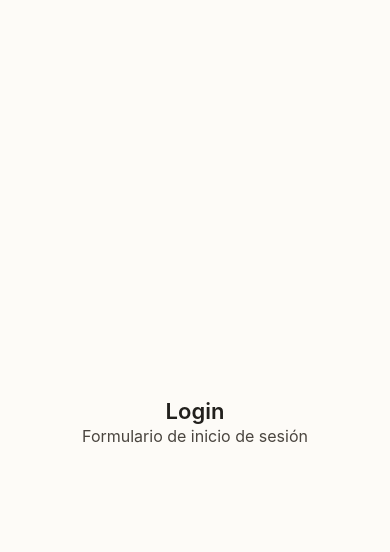
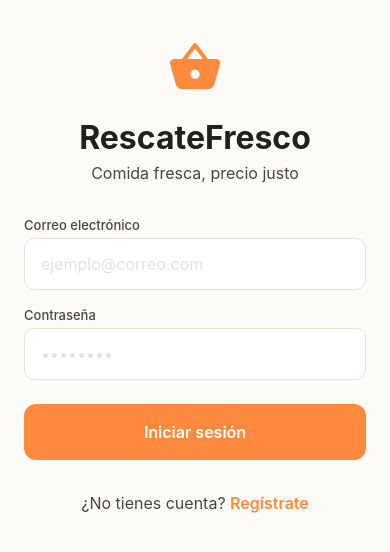
Before and after one commit to Elsnight/Movil-UEA, a React Native app: screen /Login in a window 390 px wide. Shown: the top 552 px of the page. Built offline with nearby package versions, Linux system fonts and the light colour scheme; no server answers.

Commit message:
feat: refactor navigation types and implement LoginScreen with form validation

```diff
--- a/src/navigation/AuthStack.tsx
+++ b/src/navigation/AuthStack.tsx
@@ -1,11 +1,7 @@
 import { createNativeStackNavigator } from '@react-navigation/native-stack';
 import { LoginScreen } from '../screens/auth/LoginScreen';
 import { RegistroScreen } from '../screens/auth/RegistroScreen';
-
-export type AuthStackParamList = {
-  Login: undefined;
-  Registro: undefined;
-};
+import type { AuthStackParamList } from './types';
 
 const Stack = createNativeStackNavigator<AuthStackParamList>();
 
--- a/src/navigation/ComercianteTabs.tsx
+++ b/src/navigation/ComercianteTabs.tsx
@@ -4,12 +4,7 @@ import { color, typography } from '../theme/tokens';
 import { MisOfertasScreen } from '../screens/comerciante/MisOfertasScreen';
 import { PublicarOfertaScreen } from '../screens/comerciante/PublicarOfertaScreen';
 import { ValidarRetiroScreen } from '../screens/comerciante/ValidarRetiroScreen';
-
-export type ComercianteTabParamList = {
-  MisOfertas: undefined;
-  Publicar: undefined;
-  ValidarRetiro: undefined;
-};
+import type { ComercianteTabParamList } from './types';
 
 const Tab = createBottomTabNavigator<ComercianteTabParamList>();
 
--- a/src/navigation/ConsumidorTabs.tsx
+++ b/src/navigation/ConsumidorTabs.tsx
@@ -3,11 +3,7 @@ import { Ionicons } from '@expo/vector-icons';
 import { color, typography } from '../theme/tokens';
 import { ExplorarOfertasScreen } from '../screens/consumidor/ExplorarOfertasScreen';
 import { MisReservasScreen } from '../screens/consumidor/MisReservasScreen';
-
-export type ConsumidorTabParamList = {
-  Explorar: undefined;
-  MisReservas: undefined;
-};
+import type { ConsumidorTabParamList } from './types';
 
 const Tab = createBottomTabNavigator<ConsumidorTabParamList>();
 
--- a/src/navigation/RootNavigator.tsx
+++ b/src/navigation/RootNavigator.tsx
@@ -5,12 +5,7 @@ import { AuthStack } from './AuthStack';
 import { ConsumidorTabs } from './ConsumidorTabs';
 import { ComercianteTabs } from './ComercianteTabs';
 import { color } from '../theme/tokens';
-
-export type RootStackParamList = {
-  Auth: undefined;
-  Consumidor: undefined;
-  Comerciante: undefined;
-};
+import type { RootStackParamList } from './types';
 
 const Stack = createNativeStackNavigator<RootStackParamList>();
 
--- /dev/null
+++ b/src/navigation/types.ts
@@ -0,0 +1,21 @@
+export type AuthStackParamList = {
+  Login: undefined;
+  Registro: undefined;
+};
+
+export type ConsumidorTabParamList = {
+  Explorar: undefined;
+  MisReservas: undefined;
+};
+
+export type ComercianteTabParamList = {
+  MisOfertas: undefined;
+  Publicar: undefined;
+  ValidarRetiro: undefined;
+};
+
+export type RootStackParamList = {
+  Auth: undefined;
+  Consumidor: undefined;
+  Comerciante: undefined;
+};
--- a/src/screens/auth/LoginScreen.tsx
+++ b/src/screens/auth/LoginScreen.tsx
@@ -1,14 +1,233 @@
-import { View, Text } from 'react-native';
-import { color, spacing, typography } from '../../theme/tokens';
+import { useState } from 'react';
+import {
+  View,
+  Text,
+  TextInput,
+  TouchableOpacity,
+  KeyboardAvoidingView,
+  Platform,
+  ScrollView,
+} from 'react-native';
+import { useSafeAreaInsets } from 'react-native-safe-area-context';
+import { useForm, Controller } from 'react-hook-form';
+import { zodResolver } from '@hookform/resolvers/zod';
+import { z } from 'zod';
+import { NativeStackScreenProps } from '@react-navigation/native-stack';
+import { Ionicons } from '@expo/vector-icons';
+import type { AuthStackParamList } from '../../navigation/types';
+import { color, spacing, radius, typography } from '../../theme/tokens';
+import { Button } from '../../components/Button/Button';
+import { authService } from '../../services/authService';
+import { useAuthStore } from '../../store/authStore';
 
-export function LoginScreen() {
+const loginSchema = z.object({
+  email: z.string().email('Correo electrónico inválido'),
+  password: z.string().min(6, 'Mínimo 6 caracteres'),
+});
+
+type LoginFormData = z.infer<typeof loginSchema>;
+
+type Props = NativeStackScreenProps<AuthStackParamList, 'Login'>;
+
+export function LoginScreen({ navigation }: Props) {
+  const insets = useSafeAreaInsets();
+  const setSesion = useAuthStore((s) => s.setSesion);
+  const [loading, setLoading] = useState(false);
+  const [error, setError] = useState('');
+
+  const {
+    control,
+    handleSubmit,
+    formState: { errors },
+  } = useForm<LoginFormData>({
+    resolver: zodResolver(loginSchema),
+    defaultValues: { email: '', password: '' },
+  });
+
+  const onSubmit = async (data: LoginFormData) => {
+    setLoading(true);
+    setError('');
+    try {
+      const res = await authService.login(data);
+      await setSesion(res.token, res.usuario as { id: string; email: string; nombre: string; rol: 'CONSUMIDOR' | 'COMERCIANTE' | 'ADMINISTRADOR' });
+    } catch (e: unknown) {
+      const msg =
+        (e as { response?: { data?: { mensaje?: string } } })?.response?.data
+          ?.mensaje ?? 'Error al iniciar sesión. Verifica tus credenciales.';
+      setError(msg);
+    } finally {
+      setLoading(false);
+    }
+  };
+
   return (
-    <View style={{ flex: 1, alignItems: 'center', justifyContent: 'center', backgroundColor: color.background, padding: spacing.md }}>
-      <Text style={[typography.heading, { color: color.textPrimary }]}>Login</Text>
-      <Text style={[typography.body, { color: color.textSecondary }]}>
-        {/* TODO: Implementar formulario con react-hook-form + zod */}
-        Formulario de inicio de sesión
-      </Text>
-    </View>
+    <KeyboardAvoidingView
+      style={{ flex: 1, backgroundColor: color.background }}
+      behavior={Platform.OS === 'ios' ? 'padding' : undefined}
+    >
+      <ScrollView
+        contentContainerStyle={{
+          flexGrow: 1,
+          paddingTop: insets.top + spacing.xl,
+          paddingHorizontal: spacing.lg,
+          paddingBottom: insets.bottom + spacing.lg,
+        }}
+        keyboardShouldPersistTaps="handled"
+      >
+        <View style={{ alignItems: 'center', marginBottom: spacing.xl }}>
+          <Ionicons name="basket" size={64} color={color.primary} />
+          <Text
+            style={[typography.display, { color: color.textPrimary, marginTop: spacing.md }]}
+            accessibilityRole="header"
+          >
+            RescateFresco
+          </Text>
+          <Text
+            style={[typography.body, { color: color.textSecondary, marginTop: spacing.xs }]}
+          >
+            Comida fresca, precio justo
+          </Text>
+        </View>
+
+        {error ? (
+          <View
+            style={{
+              flexDirection: 'row',
+              alignItems: 'center',
+              gap: spacing.sm,
+              backgroundColor: '#FFEBEE',
+              padding: spacing.md,
+              borderRadius: radius.input,
+              marginBottom: spacing.md,
+            }}
+            accessibilityRole="alert"
+          >
+            <Ionicons name="alert-circle" size={20} color={color.danger} />
+            <Text style={[typography.body, { color: color.danger, flex: 1 }]}>
+              {error}
+            </Text>
+          </View>
+        ) : null}
+
+        <View style={{ marginBottom: spacing.md }}>
+          <Text
+            style={[
+              typography.caption,
+              { color: color.textSecondary, marginBottom: spacing.xs },
+            ]}
+          >
+            Correo electrónico
+          </Text>
+          <Controller
+            control={control}
+            name="email"
+            render={({ field: { onChange, onBlur, value } }) => (
+              <TextInput
+                value={value}
+                onChangeText={onChange}
+                onBlur={onBlur}
+                placeholder="ejemplo@correo.com"
+                placeholderTextColor={color.border}
+                keyboardType="email-address"
+                autoCapitalize="none"
+                autoComplete="email"
+                accessibilityLabel="Correo electrónico"
+                style={{
+                  backgroundColor: color.surface,
+                  borderWidth: 1,
+                  borderColor: errors.email ? color.danger : color.border,
+                  borderRadius: radius.input,
+                  paddingHorizontal: spacing.md,
+                  height: 52,
+                  fontSize: typography.body.fontSize,
+                  color: color.textPrimary,
+                }}
+              />
+            )}
+          />
+          {errors.email && (
+            <Text
+              style={[typography.caption, { color: color.danger, marginTop: spacing.xs }]}
+            >
+              {errors.email.message}
+            </Text>
+          )}
+        </View>
+
+        <View style={{ marginBottom: spacing.lg }}>
+          <Text
+            style={[
+              typography.caption,
+              { color: color.textSecondary, marginBottom: spacing.xs },
+            ]}
+          >
+            Contraseña
+          </Text>
+          <Controller
+            control={control}
+            name="password"
+            render={({ field: { onChange, onBlur, value } }) => (
+              <TextInput
+                value={value}
+                onChangeText={onChange}
+                onBlur={onBlur}
+                placeholder="••••••••"
+                placeholderTextColor={color.border}
+                secureTextEntry
+                autoCapitalize="none"
+                autoComplete="password"
+                accessibilityLabel="Contraseña"
+                style={{
+                  backgroundColor: color.surface,
+                  borderWidth: 1,
+                  borderColor: errors.password ? color.danger : color.border,
+                  borderRadius: radius.input,
+                  paddingHorizontal: spacing.md,
+                  height: 52,
+                  fontSize: typography.body.fontSize,
+                  color: color.textPrimary,
+                }}
+              />
+            )}
+          />
+          {errors.password && (
+            <Text
+              style={[typography.caption, { color: color.danger, marginTop: spacing.xs }]}
+            >
+              {errors.password.message}
+            </Text>
+          )}
+        </View>
+
+        <Button
+          label="Iniciar sesión"
+          onPress={handleSubmit(onSubmit)}
+          loading={loading}
+          disabled={loading}
+          size="lg"
+          accessibilityLabel="Iniciar sesión"
+        />
+
+        <TouchableOpacity
+          onPress={() => navigation.navigate('Registro')}
+          accessibilityRole="button"
+          accessibilityLabel="Crear una cuenta nueva"
+          style={{
+            alignItems: 'center',
+            paddingVertical: spacing.md,
+            marginTop: spacing.md,
+            minHeight: 44,
+            justifyContent: 'center',
+          }}
+        >
+          <Text style={[typography.body, { color: color.textSecondary }]}>
+            ¿No tienes cuenta?{' '}
+            <Text style={{ color: color.primary, fontWeight: '600' }}>
+              Regístrate
+            </Text>
+          </Text>
+        </TouchableOpacity>
+      </ScrollView>
+    </KeyboardAvoidingView>
   );
 }
```
